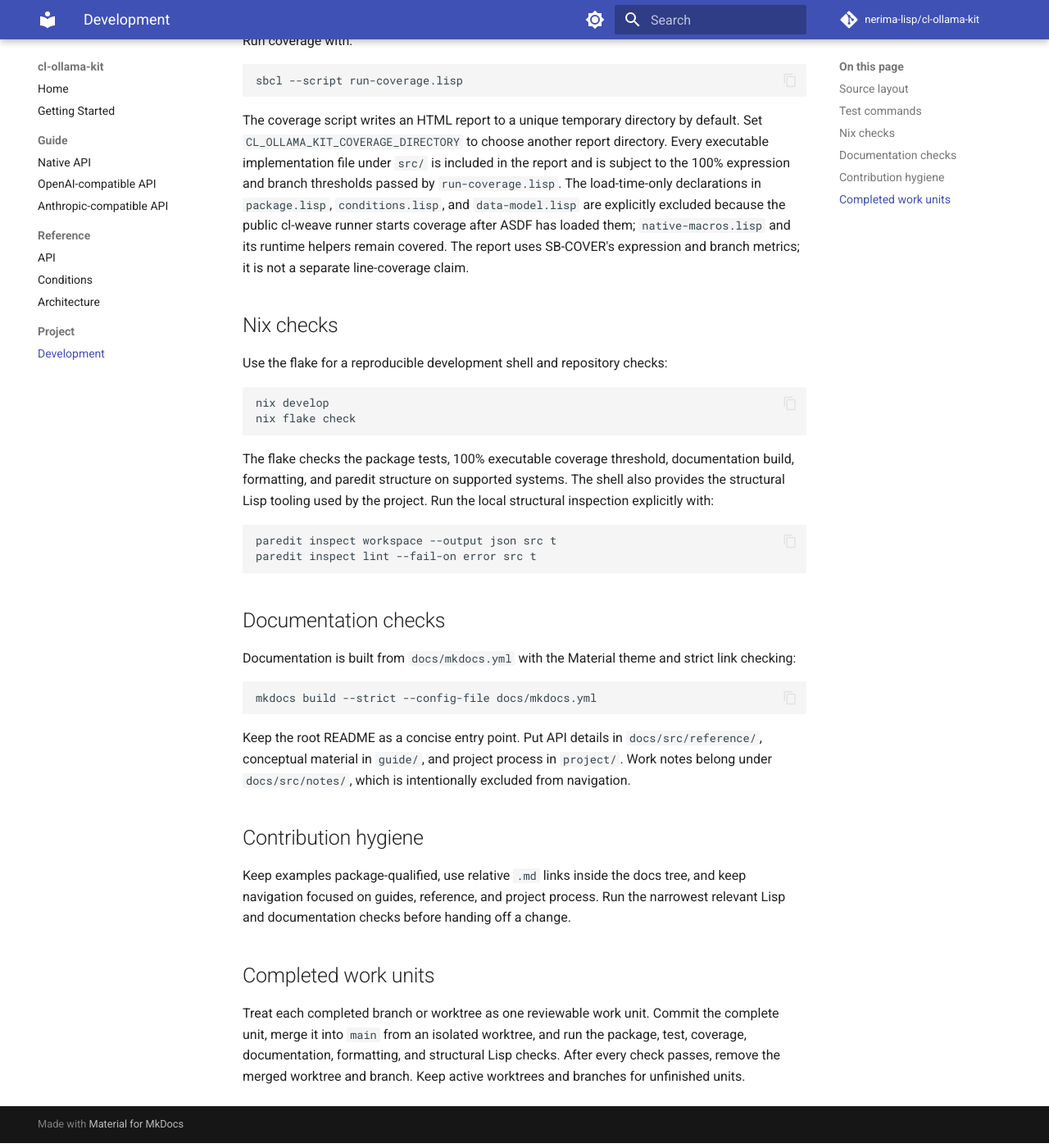
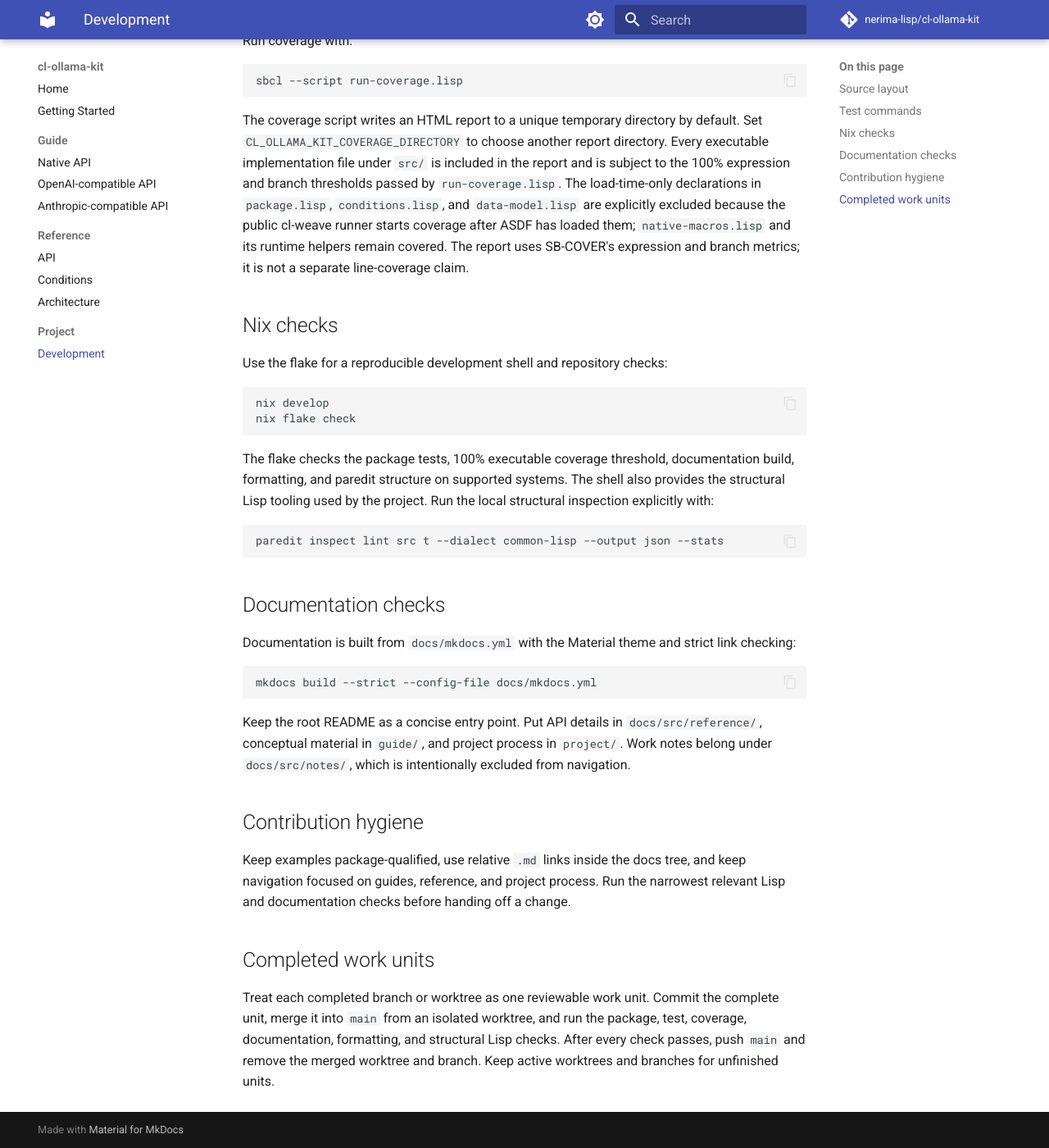
Before and after one commit to nerima-lisp/cl-ollama-kit, an MkDocs documentation site: the page built from docs/src/project/development.md, in a window 1280 px wide and 1400 px high, scrolled down 1492 px. Shown: the whole window at 82% size. Built offline with MkDocs 1.6.1 and Material for MkDocs 9.7.7, drawn with Linux system fonts in a browser that asks for light colours; comment, search, counter and statistics services are not loaded.

Commit message:
Update completed work unit documentation

````diff
--- a/docs/src/project/development.md
+++ b/docs/src/project/development.md
@@ -98,8 +98,7 @@ The shell also provides the structural Lisp tooling used by the project. Run
 the local structural inspection explicitly with:
 
 ```sh
-paredit inspect workspace --output json src t
-paredit inspect lint --fail-on error src t
+paredit inspect lint src t --dialect common-lisp --output json --stats
 ```
 
 ## Documentation checks
@@ -127,5 +126,5 @@ narrowest relevant Lisp and documentation checks before handing off a change.
 Treat each completed branch or worktree as one reviewable work unit. Commit the
 complete unit, merge it into `main` from an isolated worktree, and run the
 package, test, coverage, documentation, formatting, and structural Lisp checks.
-After every check passes, remove the merged worktree and branch. Keep active
-worktrees and branches for unfinished units.
+After every check passes, push `main` and remove the merged worktree and branch.
+Keep active worktrees and branches for unfinished units.
````
Also changed, not shown: README.md.
